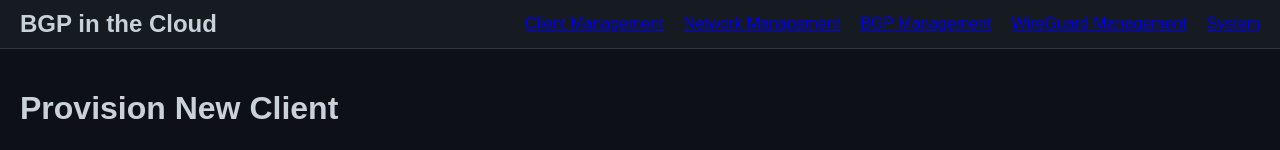
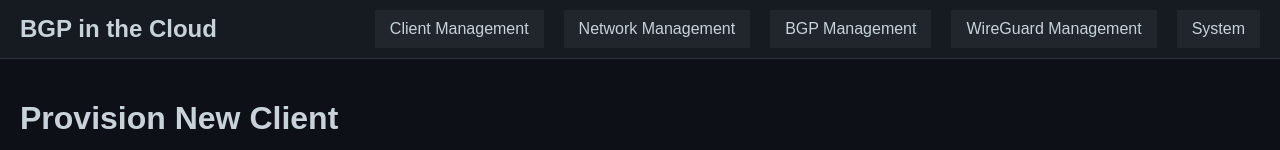
Before and after one commit to 4jpps/bgp-in-cloud, a FastAPI app: page /clients/provision/new in a window 1280 px wide. Shown: the top 150 px of the page. Run offline with FastAPI, Linux system fonts and the light colour scheme; data comes from the database, SQL or seed files in the repository; data that the repository does not hold is empty.

Commit message:
Style: Apply button styling to main navigation links
The main navigation links were appearing as plain text. This commit applies the
av-button-link class to the main menu items in 	emplates/base.html to ensure they are styled as buttons, consistent with the rest of the UI.

```diff
--- a/templates/base.html
+++ b/templates/base.html
@@ -14,7 +14,7 @@
             {% for item in menu.items %}
                 {% if not item.hidden %}
                 <a href="{{ url_for('render_page', path=item.path.lstrip('/')) if item.path != '/' else '/' }}"
-                   class="nav-link {% if request.url.path == item.path %}active{% endif %}">
+                   class="nav-button-link {% if request.url.path == item.path %}active{% endif %}">
                     {{ item.name }}
                 </a>
                 {% endif %}
```
